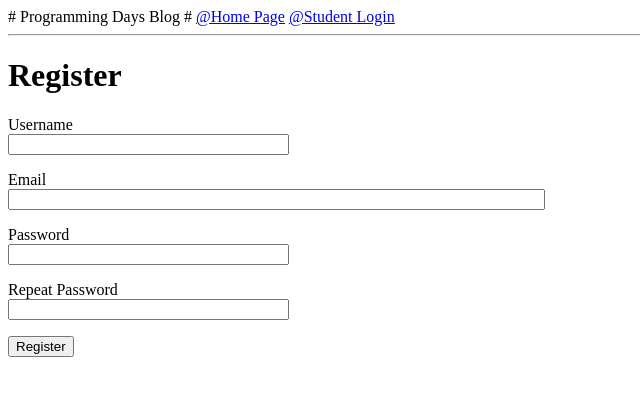
After one commit to alexrothos/ProgrammingDaysBlog, a Flask app: page /register in a window 1280 px wide. The commit adds this page. Shown: the top 396 px of the page, without its empty margins (0-640 px from the left). Run offline with Flask 2, Linux system fonts and the light colour scheme.

Commit message:
Add the user registration and some comments

```diff
--- a/app/forms.py
+++ b/app/forms.py
@@ -1,9 +1,29 @@
 from flask_wtf import FlaskForm
 from wtforms import StringField, PasswordField, BooleanField, SubmitField
-from wtforms.validators import DataRequired
+from wtforms.validators import DataRequired, ValidationError, Email, EqualTo
+from app.models import User
 
 class LoginForm(FlaskForm):
     username = StringField('Username', validators=[DataRequired()])
     password = PasswordField('Password', validators=[DataRequired()])
     remember_me = BooleanField('Remember Me')
     submit = SubmitField('Sign In')
+
+class RegistrationForm(FlaskForm):
+    username = StringField('Username', validators=[DataRequired()])
+    email = StringField('Email', validators=[DataRequired(), Email()])
+    password = PasswordField('Password', validators=[DataRequired()])
+    password2 = PasswordField('Repeat Password', validators=[DataRequired(), EqualTo('password')])
+    submit = SubmitField('Register')
+
+    # duplicate username check
+    def validate_username(self, username):
+        user = User.query.filter_by(username=username.data).first()
+        if user is not None:
+            raise ValidationError('Please use a different username')
+
+    # duplicate email check
+    def validate_email(self, email):
+        user = User.query.filter_by(email=email.data).first()
+        if user is not None:
+            raise ValidationError('Please use a different email address.')
--- a/app/routes.py
+++ b/app/routes.py
@@ -1,24 +1,60 @@
-from app import app
-from flask import render_template, flash, redirect, url_for
-from app.forms import LoginForm
-from flask_login import current_user, login_user
+from flask_login.utils import logout_user
+from app import app, db
+from flask import render_template, flash, redirect, url_for, request
+from app.forms import LoginForm, RegistrationForm
+from flask_login import current_user, login_user, logout_user, login_required
 from app.models import User
+from werkzeug.urls import url_parse
+
 
 @app.route('/', methods=['GET','POST'])
 @app.route('/index', methods=['GET','POST'])
+@login_required                                     # to protect the function to be used without validation
 def index():
-    return render_template("index.html", title=None)
+    return render_template("index.html", title='Home page of Programming Days Blog', posts=posts)
 
 @app.route('/login', methods=['GET', 'POST'])
 def login():
+    # if the user is already logged, redirecting to index page
     if current_user.is_authenticated:
         return redirect(url_for('index'))
+
     form = LoginForm()
+
     if form.validate_on_submit():
         user = User.query.filter_by(username=form.username.data).first()
         if user is None or not user.check_password(form.password.data):
-            flash('Invalid username or passwor')
+            flash('Invalid username or password')
             return redirect(url_for('login'))
         login_user(user, remember=form.remember_me.data)
+
+        # here starts the handling for the "next" in url /login?next=/index query
+        next_page = request.args.get('next')
+        if not next_page or url_parse(next_page).netloc != '': # securing with url_parse the redirect
+            next_page = url_for('index')
+
+        return redirect(next_page)
+    return render_template('login.html', title='Sign In', form=form)
+
+@app.route('/logout')
+def logout():
+    logout_user()
+    return redirect(url_for('index'))
+
+@app.route('/register', methods=['GET', 'POST'])
+def register():
+    if current_user.is_authenticated:
         return redirect(url_for('index'))
-    return render_template('login.html', title='Sign In', form=form)
+    form = RegistrationForm()
+    if form.validate_on_submit():
+        # setting the user's data in place
+        user = User(username=form.username.data, email=form.email.data)
+        user.set_password(form.password.data)
+
+        # adding the new user to the database
+        db.session.add(user)
+        db.session.commit()
+
+        flash('Registration succeful!')
+        return redirect(url_for('login'))
+    return render_template('register.html', title='Student Registration', form=form)
--- a/app/templates/base.html
+++ b/app/templates/base.html
@@ -11,7 +11,11 @@
         <div>
             # Programming Days Blog #
             <a href="{{ url_for('index') }}"> @Home Page</a>
+            {% if current_user.is_anonymous %}
             <a href="{{ url_for('login') }}"> @Student Login</a>
+            {% else %}
+            <a href="{{ url_for('logout') }}">Student Logout</a>
+            {% endif %}
         </div>
         <hr>
         {% with messages = get_flashed_messages() %}
--- a/app/templates/index.html
+++ b/app/templates/index.html
@@ -1,6 +1,8 @@
 {% extends "base.html" %}
 
 {% block content %}
-    <h3>Hello there...</h3>
-    <p>This is my login page for now...</p>
+    <h1>Hello {{ current_user.username }}!</h1>
+    {% for post in posts %}
+    <div><p>{{ post.author.username }} says: <b>{{ post.body }}</b></p></div>
+    {% endfor %}
 {% endblock %}
--- a/app/templates/login.html
+++ b/app/templates/login.html
@@ -20,5 +20,6 @@
         </p>
         <p>{{ form.remember_me() }} {{ form.remember_me.label }}</p>
         <p>{{ form.submit() }}</p>
+        <p>New Student? <a href="{{ url_for('register') }}">Click to Register!</a></p>
     </form>
 {% endblock %}
--- /dev/null
+++ b/app/templates/register.html
@@ -0,0 +1,37 @@
+{% extends "base.html" %}
+
+{% block content %}
+    <h1>Register</h1>
+    <form action="" method="post">
+        {{ form.hidden_tag() }}
+        <p>
+            {{ form.username.label }}<br>
+            {{ form.username(size=32) }}<br>
+            {% for error in form.username.errors %}
+            <span style="color: red;">[{{ error }}]</span>
+            {% endfor %}
+        </p>
+        <p>
+            {{ form.email.label }}<br>
+            {{ form.email(size=64) }}<br>
+            {% for error in form.email.errors %}
+            <span style="color: red;">[{{ error }}]</span>
+            {% endfor %}
+        </p>
+        <p>
+            {{ form.password.label }}<br>
+            {{ form.password(size=32) }}<br>
+            {% for error in form.password.errors %}
+            <span style="color: red;">[{{ error }}]</span>
+            {% endfor %}
+        </p>
+        <p>
+            {{ form.password2.label }}<br>
+            {{ form.password2(size=32) }}<br>
+            {% for error in form.password2.errors %}
+            <span style="color: red;">[{{ error }}]</span>
+            {% endfor %}
+        </p>
+        <p>{{ form.submit() }}</p>
+    </form>
+{% endblock %}
--- a/test_git.py
+++ /dev/null
@@ -1 +0,0 @@
-print('ok done')
```
Also changed, not shown: app/__init__.py (+6 -5 lines).
